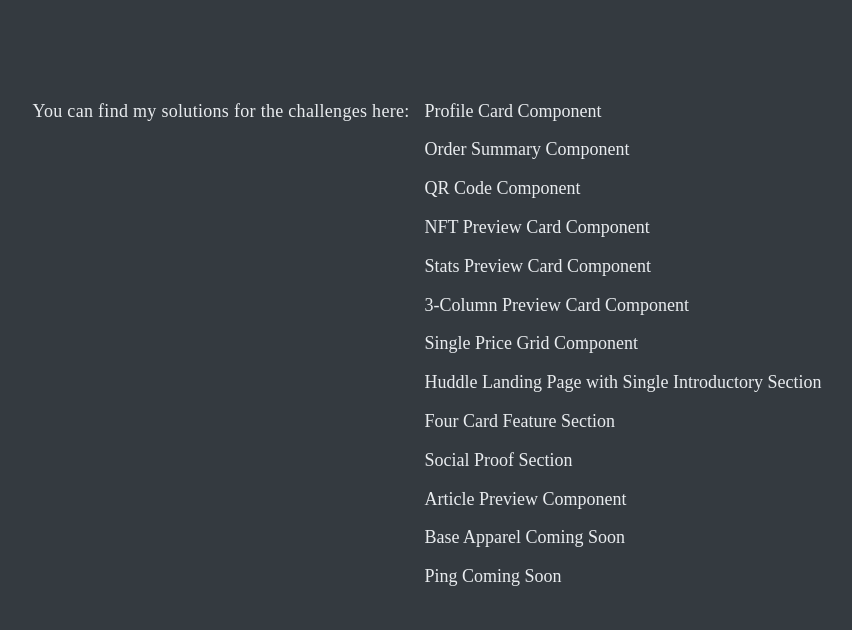
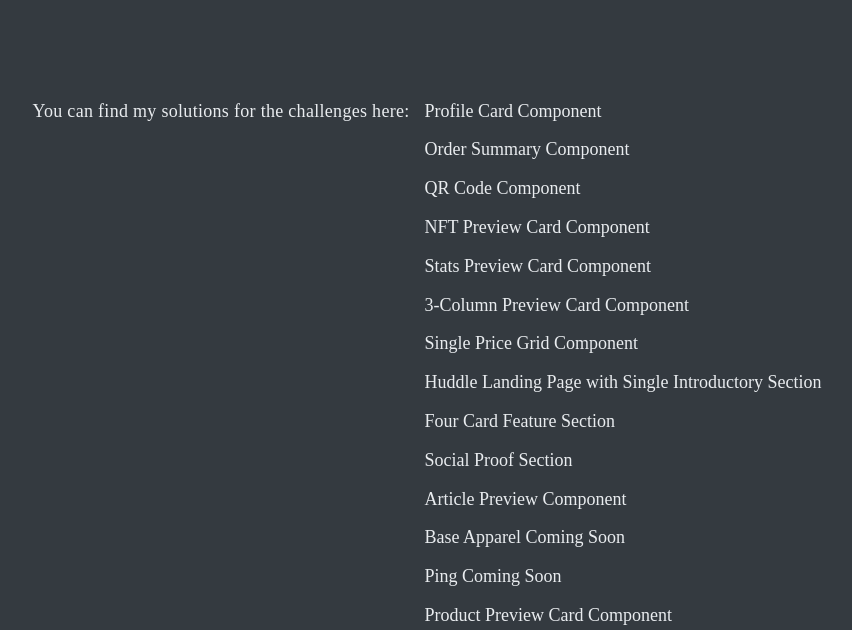
Before and after one commit to henripc/frontendmentor-challenges, a plain HTML site: page index.html in a window 1280 px wide. Shown: the part 361-991 px from the top of the page, without its empty margins (213-1065 px from the left). Before the commit the page ends 952 px from the top, so only its background shows below. Drawn offline with Linux system fonts and the light colour scheme; a web font is replaced by a local one.

Commit message:
Update index.html
Added a link to the solution for the Product Preview Card challenge.

```diff
--- a/index.html
+++ b/index.html
@@ -38,6 +38,7 @@
         <a class="solution-link" href="./article-preview-component/" target="_blank">Article Preview Component</a>
         <a class="solution-link" href="./base-apparel-coming-soon/" target="_blank">Base Apparel Coming Soon</a>
         <a class="solution-link" href="./ping-coming-soon-page/" target="_blank">Ping Coming Soon</a>
+        <a class="solution-link" href="./product-preview-card/" target="_blank">Product Preview Card Component</a>
       </div>
     </div>
   </body>
```
